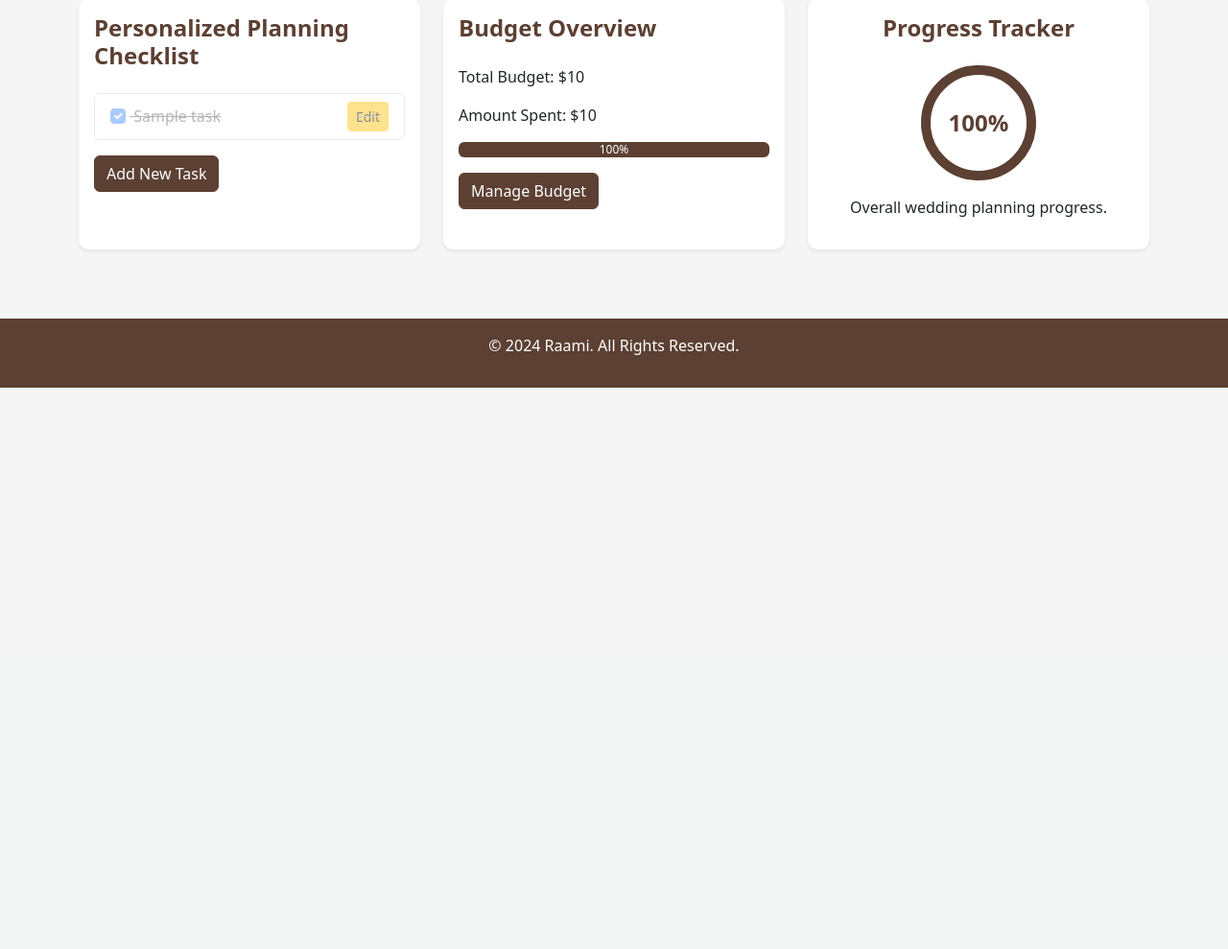
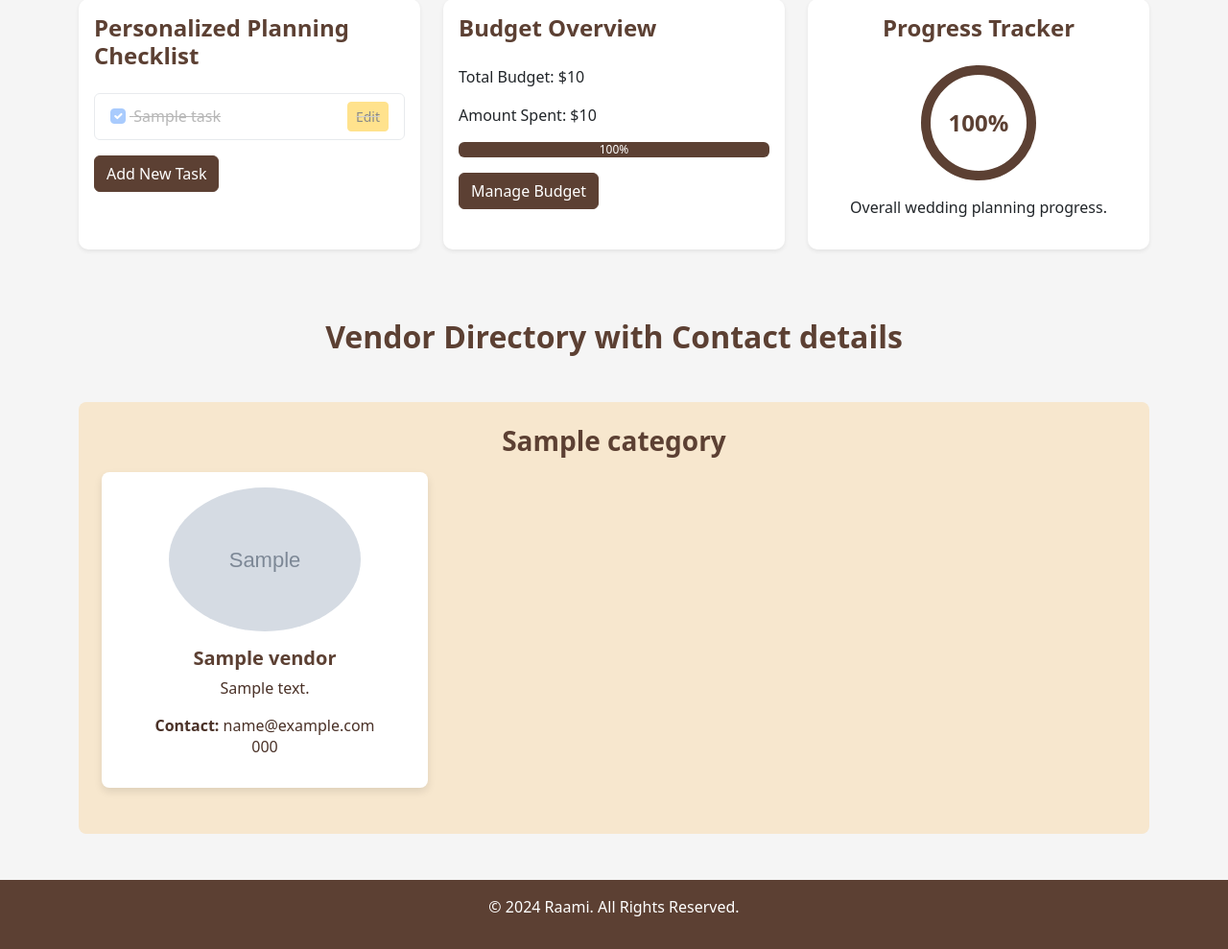
Before and after one commit to manasvi111/Raami, a PHP site: page /user_dashboard.php in a window 1280 px wide. Shown: the part 119-1108 px from the top of the page at 96% size. Before the commit the page ends 523 px from the top, so only its background shows below. Run offline with PHP 8.4, Linux system fonts and the light colour scheme; the visitor is signed in with stand-in values (Sample User, id 1); tables that the repository leaves empty or names only in its code hold one stand-in row (values such as "Sample post"); grey boxes marked "Sample" are stand-in pictures.

Commit message:
Display the vendor details with contacts in user dashboard

```diff
--- a/admin_dashboard.php
+++ b/admin_dashboard.php
@@ -85,6 +85,8 @@ $pastContacts = $conn->query("SELECT * FROM contact_submissions WHERE status = '
                                 <tr>
                                     <th>Name</th>
                                     <th>Category</th>
+                                    <th>Email</th>
+                                    <th>Phone</th>
                                     <th>Description</th>
                                     <th>Image</th>
                                     <th>Actions</th>
@@ -95,6 +97,8 @@ $pastContacts = $conn->query("SELECT * FROM contact_submissions WHERE status = '
                                     <tr>
                                         <td><?php echo htmlspecialchars($request['name']); ?></td>
                                         <td><?php echo htmlspecialchars($request['category']); ?></td>
+                                        <td><?php echo htmlspecialchars($request['email']); ?></td>
+                                        <td><?php echo htmlspecialchars($request['phone']); ?></td>
                                         <td><?php echo htmlspecialchars($request['description']); ?></td>
                                         <td><img src="<?php echo htmlspecialchars($request['image']); ?>" alt="Vendor Image" style="width: 100px; height: auto;"></td>
                                         <td>
--- a/user_dashboard.php
+++ b/user_dashboard.php
@@ -120,6 +120,42 @@ $progress_percentage = ($total_tasks > 0) ? ($completed_tasks / $total_tasks) *
             </div>
         </div>
     </div>
+
+    <div class="container">
+    <h2 class="text-center mt-4">Vendor Directory with Contact details</h2>
+
+    <?php
+    // Fetch all categories with vendors
+    $categories = $conn->query("SELECT * FROM vendor_categories");
+    while ($category = $categories->fetch_assoc()) {
+        $category_id = $category['id'];
+        $category_name = $category['category_name'];
+
+        // Fetch vendors for each category
+        $vendors = $conn->query("SELECT * FROM vendors WHERE category_id = $category_id");
+        if ($vendors->num_rows > 0) {
+            echo "<section class='vendor-category my-5'>";
+            echo "<h3 class='category-title'>$category_name</h3>";
+            echo "<div class='row'>";
+
+            while ($vendor = $vendors->fetch_assoc()) {
+                echo "<div class='col-md-4 mb-4'>";
+                echo "<div class='vendor-card text-center'>";
+                echo "<img src='{$vendor['image']}' alt='{$vendor['name']}' class='img-fluid vendor-image mb-3'>";
+                echo "<h5>{$vendor['name']}</h5>";
+                echo "<p>{$vendor['description']}</p>";
+                echo "<p><strong>Contact:</strong> {$vendor['email']}<br>{$vendor['phone']}</p>";
+                echo "</div>";
+                echo "</div>";
+            }
+
+            echo "</div>";
+            echo "</section>";
+        }
+    }
+    ?>
+</div>
+
 
     <!-- Footer -->
     <footer id="custom-footer" class="text-center py-3">
--- a/users.css
+++ b/users.css
@@ -89,3 +89,52 @@ ul.list-group li {
     pointer-events: none;
     opacity: 0.7;
 }
+/* User Dashboard Styling */
+.container h2 {
+    color: #5c4033; /* Raami theme main color */
+    font-weight: bold;
+}
+
+.vendor-category {
+    background-color: #f7e7ce;
+    padding: 1.5rem;
+    border-radius: 8px;
+}
+
+.category-title {
+    color: #5c4033;
+    font-size: 1.75rem;
+    font-weight: bold;
+    margin-bottom: 1rem;
+    text-align: center;
+}
+
+.vendor-card {
+    background-color: #ffffff;
+    border-radius: 8px;
+    box-shadow: 0 4px 8px rgba(0, 0, 0, 0.1);
+    padding: 1rem;
+    transition: transform 0.3s ease;
+}
+
+.vendor-card:hover {
+    transform: translateY(-5px);
+    box-shadow: 0 8px 16px rgba(0, 0, 0, 0.15);
+}
+
+.vendor-image {
+    border-radius: 50%;
+    max-height: 150px;
+    object-fit: cover;
+}
+
+.vendor-card h5 {
+    color: #5c4033;
+    font-weight: bold;
+}
+
+.vendor-card p {
+    color: #4a3127;
+    font-size: 1rem;
+    line-height: 1.4;
+}
```
Also changed, not shown: process_request.php (+11 -6 lines), styles.css (+22 -0 lines), vendor_listing.php (+8 -3 lines), vendor_request.php (+5 -6 lines), uploads/AK.jpg (added).
